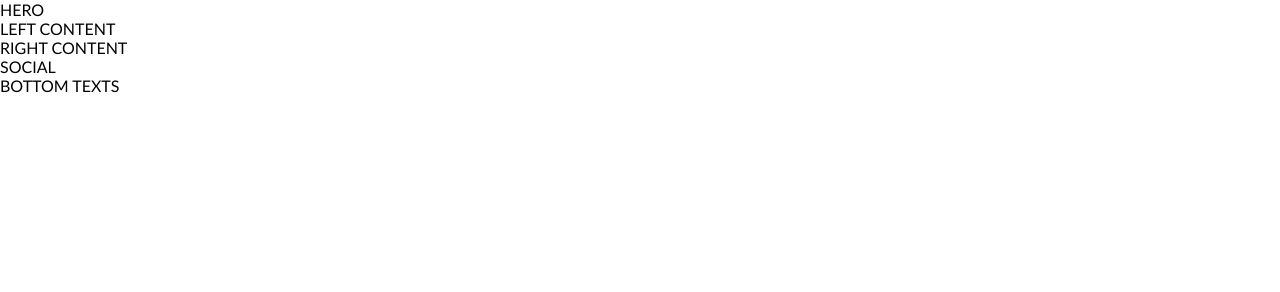
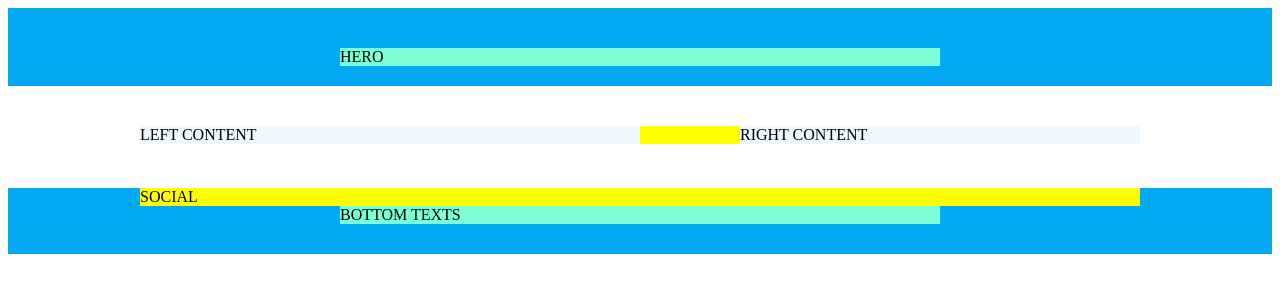
Before and after one commit to Gabrieleba/9-coming-soon, a plain HTML site: page index.html in a window 1280 px wide. Drawn offline with Linux system fonts and the light colour scheme.

Commit message:
Layout and css variables

```diff
--- a/css/custom.css
+++ b/css/custom.css
@@ -1 +1,17 @@
-/* Custom CSS */
+/* Custom CSS - everything else that was not styled in components css*/
+
+.container.hero {
+    padding-bottom: var(--section-padding);
+}
+
+footer.container {
+    padding-top: 0;
+    padding-bottom:calc(var(--section-padding) * 1.5) ;
+}
+    footer.container > .row.short {
+        margin-top: var(--section-padding);
+    }
+
+.bg-main-color {
+    background-color: var(--main-color);
+}
--- /dev/null
+++ b/css/layout.css
@@ -0,0 +1,32 @@
+.container {
+    display: inline-block;
+    width: 100%;
+    padding: calc(var(--section-padding) * 2) 0;
+}
+    .container > .row-short {
+        display: inline-block ;
+        width: 600px;
+        margin-left: calc((100% - 600px)/2);
+        background-color: aquamarine;
+        }
+
+    .container > .row {
+        display: inline-block;
+        width: 1000px;
+        margin-left: calc((100% - 1000px)/2);
+        background-color: yellow;
+        }
+        .container > .row > .column {
+            display: inline-block;
+            float: left;
+            }
+            .container > .row > .column.left {
+                width: 50%;
+                background-color: aliceblue;
+
+            }
+            .container > .row > .column.right {
+                width: 40%;
+                margin-left: 10%;
+                background-color: aliceblue;
+            }
--- a/css/reset.css
+++ b/css/reset.css
@@ -1,8 +1,8 @@
-body,
+/* body,
 body * {
     margin: 0;
     padding: 0;
     vertical-align: top;
     box-sizing: border-box;
     font-family: 'Gill Sans', 'Gill Sans MT', Calibri, 'Trebuchet MS', sans-serif;
-    }
+    } */
--- a/css/variables.css
+++ b/css/variables.css
@@ -1 +1,6 @@
 /* CSS variables */
+
+:root {
+    --section-padding: 20px;
+    --main-color: #03a9f5;
+}
--- a/index.html
+++ b/index.html
@@ -7,7 +7,8 @@
     <!-- reset/init -->
     <link rel="stylesheet" href="./css/variables.css">
     <link rel="stylesheet" href="./css/reset.css">
-    <!-- 3rd party css -->
+    <link rel="stylesheet" href="./css/layout.css">
+    <!-- 3rd party CSS-->
     <!-- component -->
     <!-- custom -->
     <link rel="stylesheet" href="./css/custom.css">
@@ -33,7 +34,6 @@
         </div>
     </footer>
 
-
     <script src="./js/main.js" type="module"> </script>
 </body>
 
```
